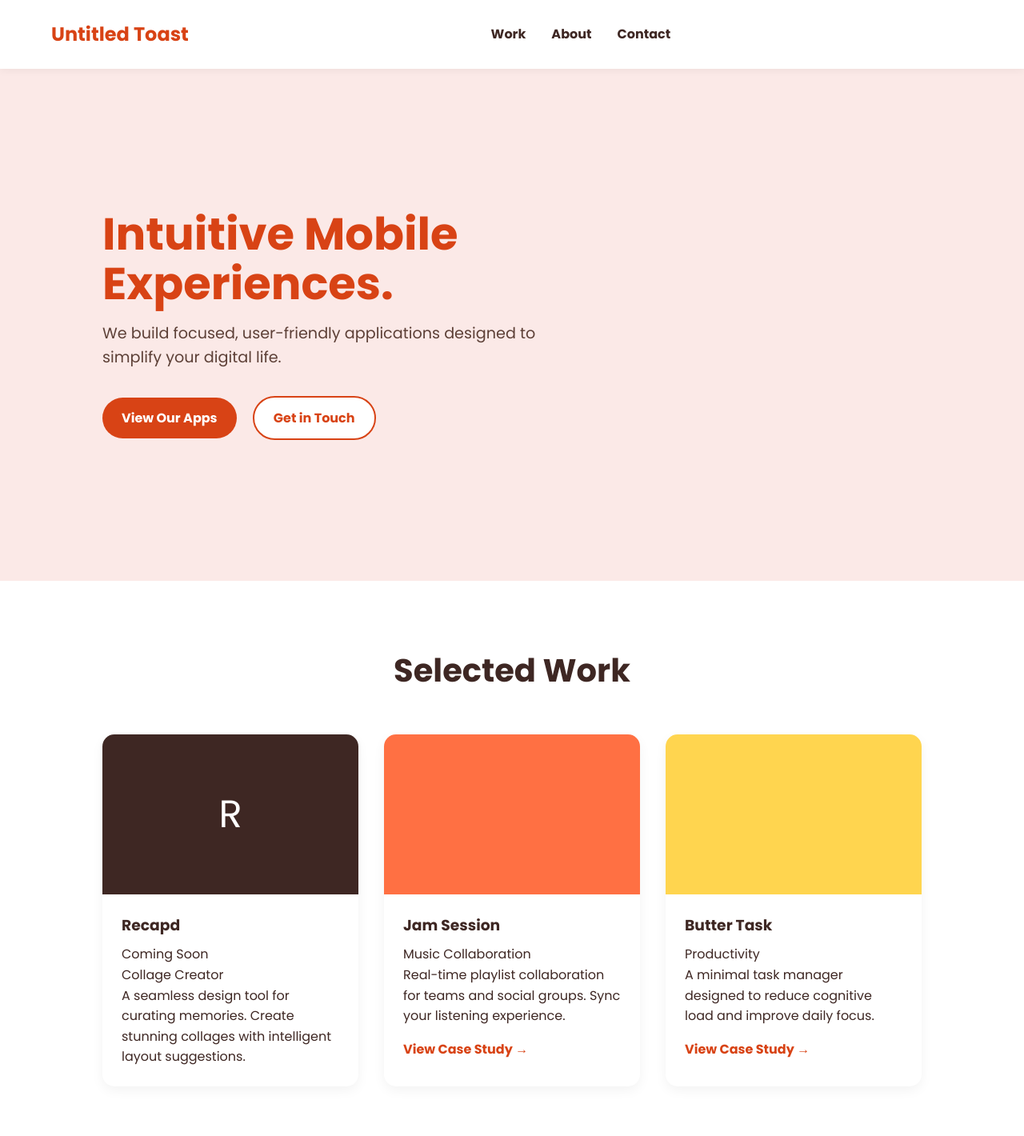
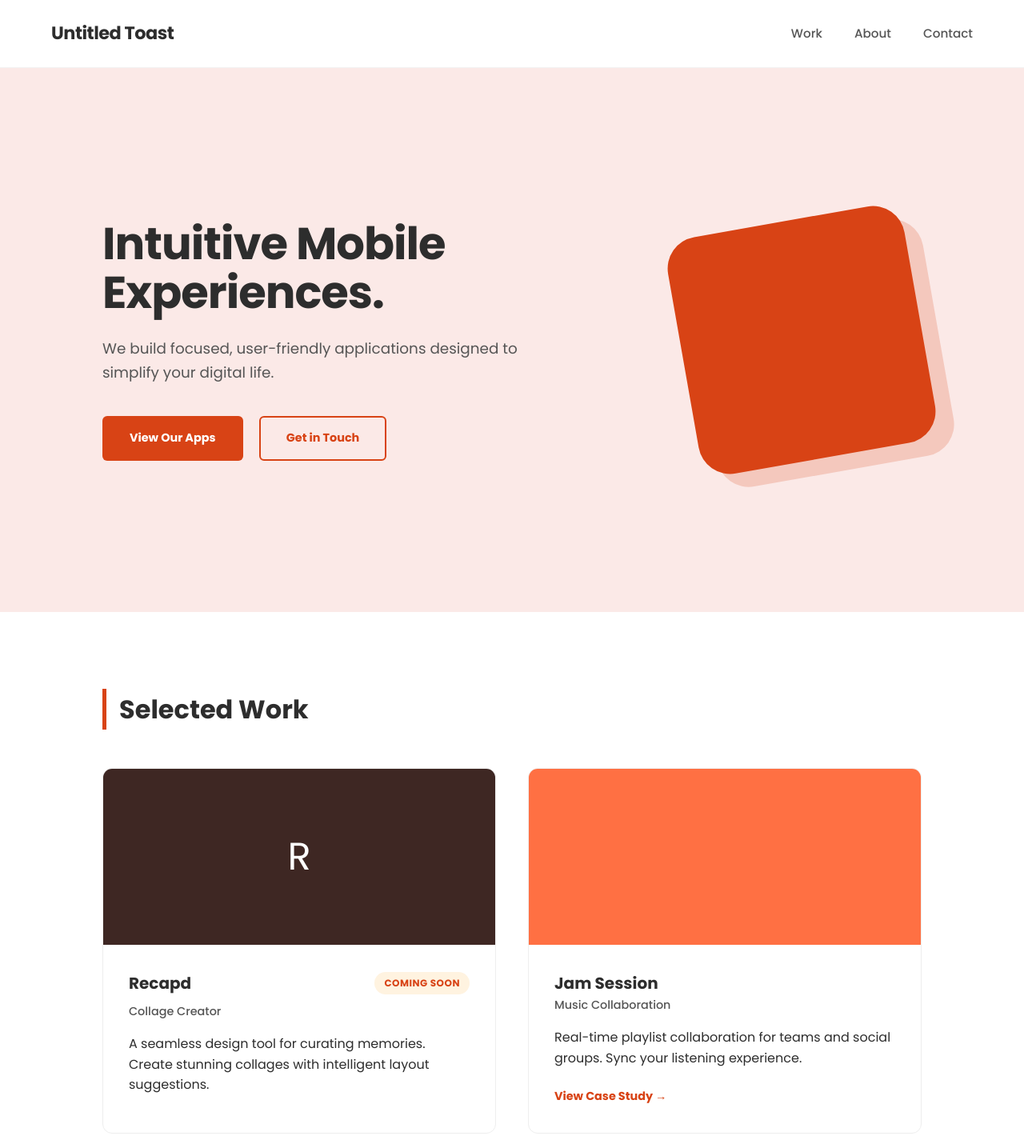
Before and after one commit to untitled-toast/untitled-toast.github.io, a plain HTML site: page index.html in a window 1280 px wide. Shown: the top 1420 px of the page at 80% size. Drawn offline with Linux system fonts and the light colour scheme.

Commit message:
Update style.css

```diff
--- a/style.css
+++ b/style.css
@@ -1,8 +1,8 @@
 :root {
-    --primary: #D84315; /* Burnt Orange */
-    --secondary: #FBE9E7; /* Light Beige */
-    --accent: #FFB300; /* Butter Yellow */
-    --text: #3E2723; /* Dark Coffee */
+    --primary: #D84315; /* Burnt Orange - Brand Color */
+    --secondary: #FBE9E7; /* Light Beige - Backgrounds */
+    --text: #2D2D2D; /* Dark Grey - Main Text */
+    --text-light: #555555;
     --white: #FFFFFF;
     --font-main: 'Poppins', sans-serif;
 }
@@ -12,6 +12,8 @@
     padding: 0;
     box-sizing: border-box;
 }
+
+html { scroll-behavior: smooth; }
 
 body {
     font-family: var(--font-main);
@@ -33,25 +35,23 @@ ul { list-style: none; }
     position: sticky;
     top: 0;
     z-index: 1000;
-    box-shadow: 0 2px 10px rgba(0,0,0,0.05);
+    border-bottom: 1px solid rgba(0,0,0,0.05);
 }
 
 .logo {
-    font-weight: 800;
-    font-size: 1.5rem;
-    color: var(--primary);
+    font-weight: 700;
+    font-size: 1.4rem;
+    color: var(--text);
+    letter-spacing: -0.5px;
 }
 
-.nav-links {
-    display: flex;
-    gap: 2rem;
-}
-
+.nav-links { display: flex; gap: 2.5rem; }
 .nav-links a {
-    font-weight: 600;
+    font-size: 0.95rem;
+    font-weight: 500;
+    color: var(--text-light);
     transition: color 0.3s;
 }
-
 .nav-links a:hover { color: var(--primary); }
 
 /* Hero Section */
@@ -59,142 +59,166 @@ ul { list-style: none; }
     display: flex;
     align-items: center;
     justify-content: space-between;
-    padding: 4rem 10%;
-    min-height: 80vh;
+    padding: 6rem 10%;
     background-color: var(--secondary);
+    min-height: 85vh;
 }
 
-.hero-content { max-width: 600px; }
+.hero-content { max-width: 550px; }
 
 .hero h1 {
     font-size: 3.5rem;
     line-height: 1.1;
-    margin-bottom: 1rem;
-    color: var(--primary);
+    margin-bottom: 1.5rem;
+    color: var(--text);
+    letter-spacing: -1px;
 }
 
 .hero p {
-    font-size: 1.2rem;
-    margin-bottom: 2rem;
-    color: #5D4037;
+    font-size: 1.15rem;
+    margin-bottom: 2.5rem;
+    color: var(--text-light);
 }
 
-.hero-visual {
-    font-size: 10rem;
-    animation: float 3s ease-in-out infinite;
-}
-
-@keyframes float {
-    0% { transform: translateY(0px); }
-    50% { transform: translateY(-20px); }
-    100% { transform: translateY(0px); }
+/* Abstract Shape for Hero Visual */
+.square-stack {
+    width: 300px;
+    height: 300px;
+    background: var(--primary);
+    border-radius: 40px;
+    transform: rotate(-10deg);
+    position: relative;
+    box-shadow: 20px 20px 0px rgba(216, 67, 21, 0.2);
 }
 
 /* Buttons */
 .btn {
     display: inline-block;
-    padding: 0.8rem 1.5rem;
-    border-radius: 50px;
+    padding: 0.9rem 2rem;
+    border-radius: 6px; /* Less rounded for more professional look */
     font-weight: 600;
-    transition: transform 0.2s;
+    font-size: 0.9rem;
+    transition: all 0.2s;
     cursor: pointer;
-    border: none;
+    border: 2px solid transparent;
 }
-
-.btn:hover { transform: scale(1.05); }
 
 .primary {
     background-color: var(--primary);
     color: var(--white);
     margin-right: 1rem;
 }
+.primary:hover { background-color: #BF360C; }
 
 .secondary {
-    background-color: var(--white);
+    background-color: transparent;
     color: var(--primary);
     border: 2px solid var(--primary);
 }
+.secondary:hover { background-color: var(--primary); color: var(--white); }
 
 /* Sections */
-.section { padding: 5rem 10%; }
+.section { padding: 6rem 10%; }
 .section-title {
-    text-align: center;
-    font-size: 2.5rem;
+    font-size: 2rem;
     margin-bottom: 3rem;
     color: var(--text);
+    border-left: 5px solid var(--primary);
+    padding-left: 1rem;
 }
 
 /* Project Grid */
 .project-grid {
     display: grid;
-    grid-template-columns: repeat(auto-fit, minmax(300px, 1fr));
-    gap: 2rem;
+    grid-template-columns: repeat(auto-fit, minmax(320px, 1fr));
+    gap: 2.5rem;
 }
 
 .card {
     background: var(--white);
-    border-radius: 15px;
+    border-radius: 12px;
     overflow: hidden;
-    box-shadow: 0 5px 15px rgba(0,0,0,0.05);
-    transition: transform 0.3s;
+    border: 1px solid #eee;
+    transition: transform 0.3s, box-shadow 0.3s;
 }
 
-.card:hover { transform: translateY(-10px); }
+.card:hover {
+    transform: translateY(-5px);
+    box-shadow: 0 10px 30px rgba(0,0,0,0.08);
+}
 
-.card-image { height: 200px; width: 100%; }
+.card-image { height: 220px; width: 100%; }
 
-.card-content { padding: 1.5rem; }
-.card-content h3 { margin-bottom: 0.5rem; }
-.card-content a {
+.card-content { padding: 2rem; }
+
+.card-header {
+    display: flex;
+    justify-content: space-between;
+    align-items: center;
+    margin-bottom: 0.5rem;
+}
+
+.card h3 { font-size: 1.25rem; }
+
+.role {
+    color: var(--text-light);
+    font-size: 0.9rem;
+    margin-bottom: 1rem;
+    font-weight: 500;
+}
+
+.badge {
+    background: #FFF3E0;
+    color: var(--primary);
+    font-size: 0.75rem;
+    padding: 0.25rem 0.75rem;
+    border-radius: 50px;
+    font-weight: 700;
+    text-transform: uppercase;
+    letter-spacing: 0.5px;
+}
+
+.link-arrow {
+    display: inline-block;
+    margin-top: 1.5rem;
     color: var(--primary);
     font-weight: 600;
-    display: inline-block;
-    margin-top: 1rem;
+    font-size: 0.9rem;
+    border-bottom: 2px solid transparent;
+    transition: border-color 0.3s;
 }
+.link-arrow:hover { border-bottom-color: var(--primary); }
 
-/* Footer */
+/* About & Footer */
+.container-narrow { max-width: 800px; margin: 0 auto; }
+.about-text { font-size: 1.25rem; color: var(--text-light); }
+
 footer {
-    background: var(--text);
+    background: #263238;
     color: var(--white);
     text-align: center;
-    padding: 3rem 0;
+    padding: 5rem 0;
 }
-
-.socials {
-    display: flex;
-    justify-content: center;
-    gap: 1.5rem;
-    margin-top: 1rem;
-}
-
-/* Toast Notifications */
-#toast-container {
-    position: fixed;
-    bottom: 20px;
-    right: 20px;
-    display: flex;
-    flex-direction: column;
-    gap: 10px;
-}
-
-.toast {
-    background-color: var(--text);
-    color: var(--white);
-    padding: 1rem 1.5rem;
-    border-radius: 8px;
-    box-shadow: 0 4px 12px rgba(0,0,0,0.15);
-    animation: popIn 0.3s ease-out forwards;
-}
-
-@keyframes popIn {
-    from { transform: translateX(100%); opacity: 0; }
-    to { transform: translateX(0); opacity: 1; }
+.footer-bottom {
+    margin-top: 3rem;
+    font-size: 0.85rem;
+    color: #90A4AE;
 }
 
 /* Mobile Responsive */
+.hamburger { display: none; cursor: pointer; }
+.hamburger span {
+    display: block; width: 25px; height: 3px;
+    background: var(--text); margin: 5px 0;
+}
+
 @media (max-width: 768px) {
-    .hero { flex-direction: column; text-align: center; padding-top: 2rem; }
+    .hero { flex-direction: column-reverse; text-align: center; padding: 4rem 5%; }
+    .hero-content { margin-top: 3rem; }
     .hero h1 { font-size: 2.5rem; }
-    .nav-links { display: none; } /* Simplified for this demo */
-    .hero-visual { margin-top: 2rem; }
+    .nav-links { display: none; }
+    .hamburger { display: block; }
+    .hero-buttons { display: flex; flex-direction: column; gap: 1rem; }
+    .btn { width: 100%; margin: 0; }
+    .square-stack { width: 200px; height: 200px; margin: 0 auto; }
 }
```
